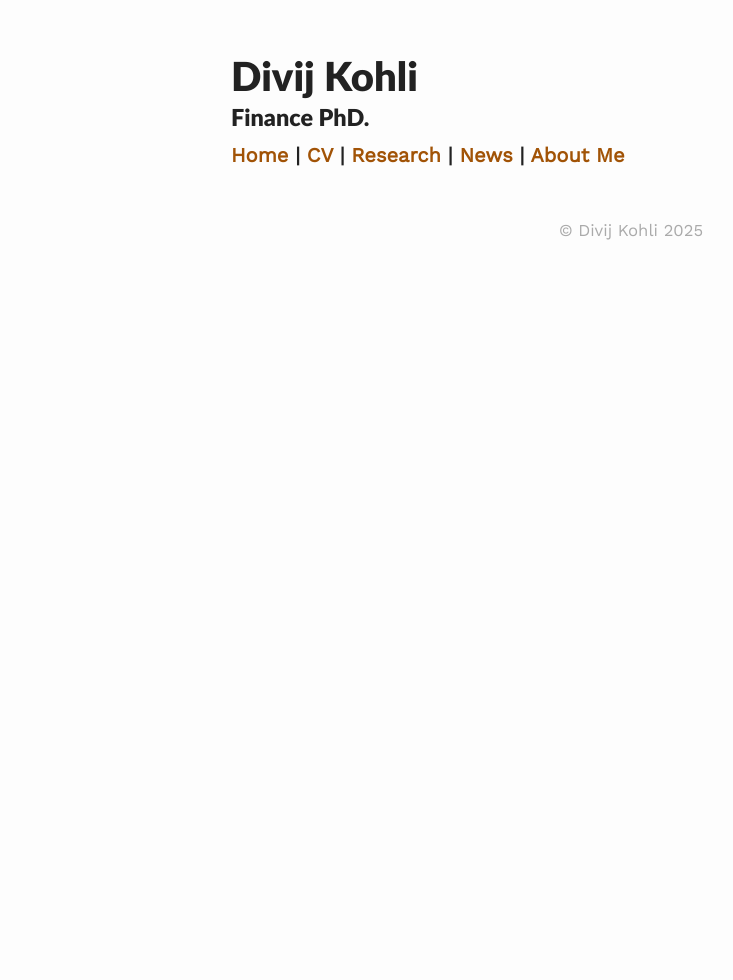
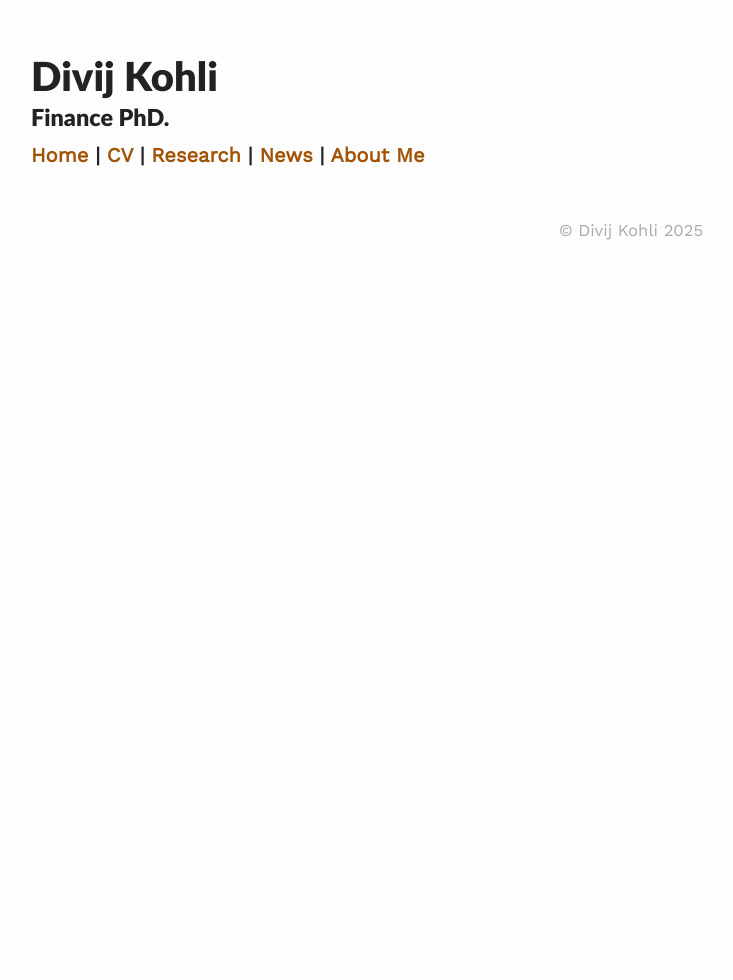
Before and after one commit to divijkohli/divijkohli.github.io, a Jekyll site: the page built from archive.html, in a window 1280 px wide. Shown: the whole page, without its empty margins (9-742 px from the left). Built offline with Jekyll 4.4.1, drawn with Linux system fonts in a browser that asks for light colours; nearby versions of some CDN libraries.

Commit message:
Update main.scss

```diff
--- a/assets/css/main.scss
+++ b/assets/css/main.scss
@@ -9,10 +9,10 @@ $brand-color:  white;
 $body-bg: #fdfdfd;
 $body-bg-dark: #fdfdfd;
 // Width of the content area
-$content-width:    800px;
+$content-width:    1200px;
 $on-phone:         450px;
 $on-palm:          660px;
-$on-laptop:        1000px;
+$on-laptop:        1200px;
 
 @mixin media-query($device) {
     @media screen and (max-width: $device) {
```
